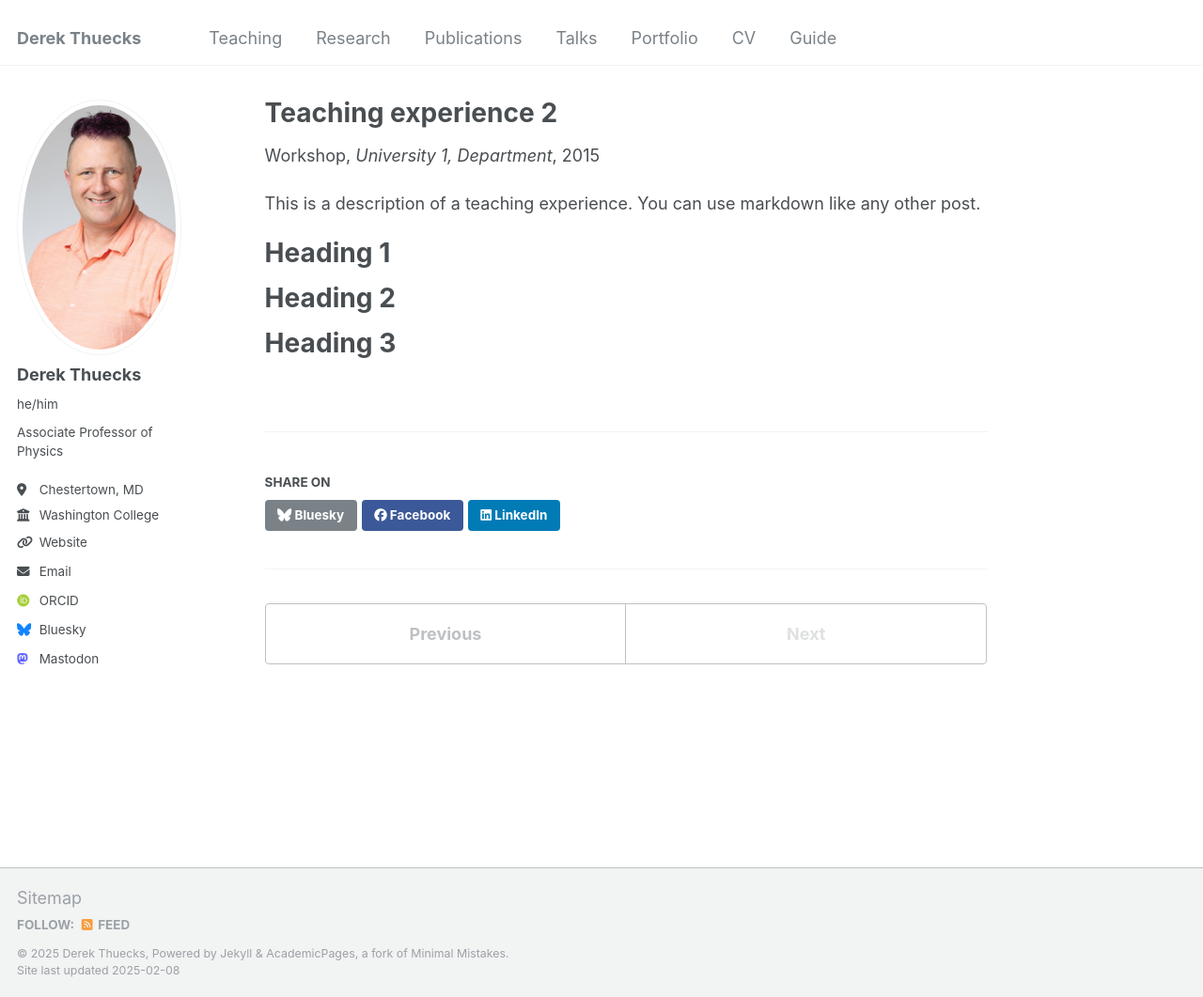
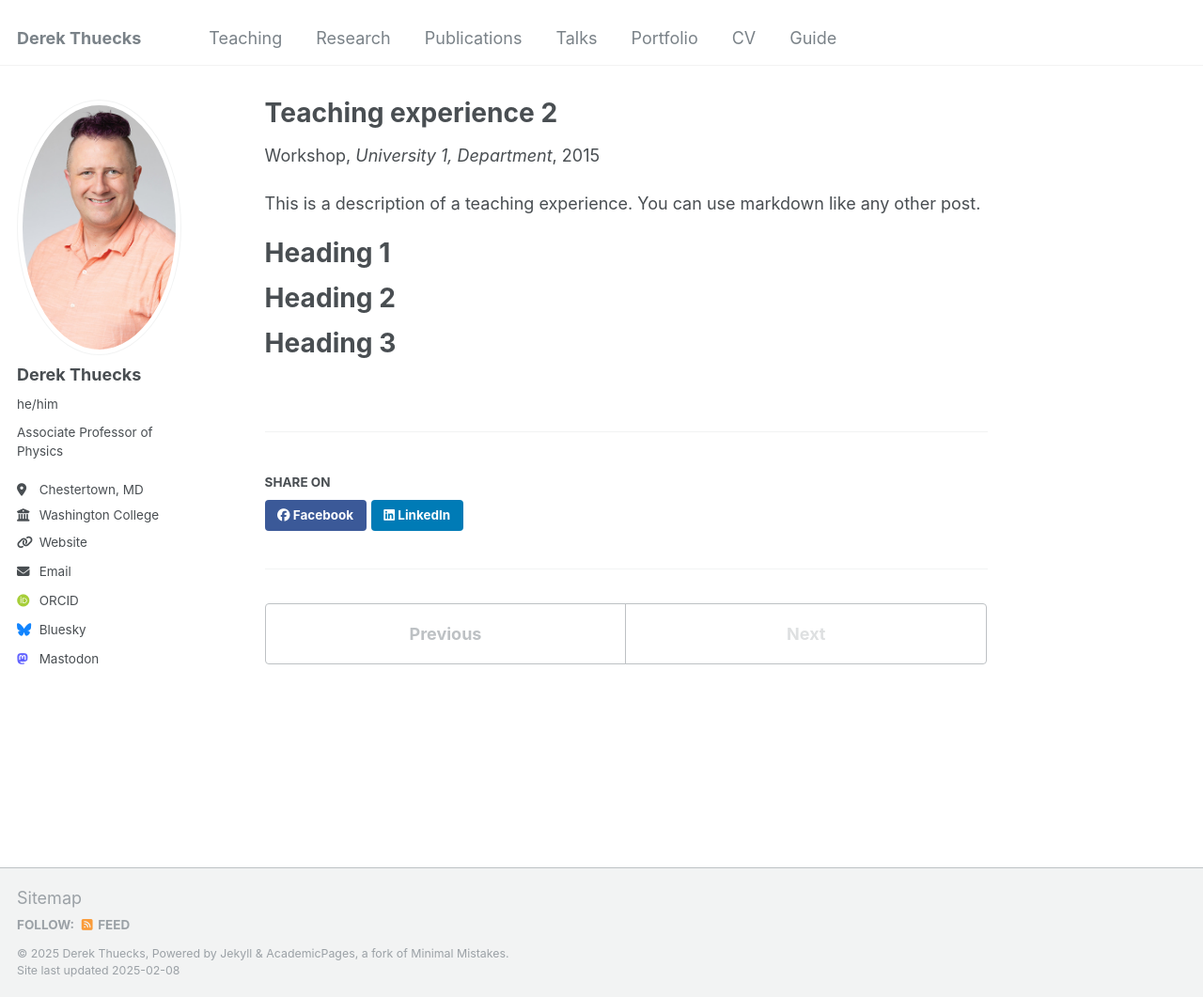
Before and after one commit to dthuecks/dthuecks.github.io, a Jekyll site: the page built from _teaching/2015-spring-teaching-2.md, in a window 1280 px wide and 1061 px high. Shown: the whole window at 94% size. Built offline with Jekyll 4.4.1, drawn with Linux system fonts in a browser that asks for light colours; some web fonts are replaced.

Commit message:
v0.1.250207n

```diff
--- a/_includes/social-share.html
+++ b/_includes/social-share.html
@@ -5,8 +5,6 @@
     <h4 class="page__share-title">{{ site.data.ui-text[site.locale].share_on_label | default: "Share on" }}</h4>
   {% endif %}
 
-  <a href="https://bsky.app/intent/compose?text={{ base_path }}{{ page.url }}" class="btn btn--x" title="{{ site.data.ui-text[site.locale].share_on_label | default: 'Share on' }} Bluesky"><i class="fa-brands fa-bluesky"></i><span> Bluesky</span></a>
-
   <a href="https://www.facebook.com/sharer/sharer.php?u={{ base_path }}{{ page.url }}" class="btn btn--facebook" title="{{ site.data.ui-text[site.locale].share_on_label | default: 'Share on' }} Facebook"><i class="fab fa-facebook" aria-hidden="true"></i><span> Facebook</span></a>
 
   <a href="https://www.linkedin.com/shareArticle?mini=true&url={{ base_path }}{{ page.url }}" class="btn btn--linkedin" title="{{ site.data.ui-text[site.locale].share_on_label | default: 'Share on' }} LinkedIn"><i class="fab fa-linkedin" aria-hidden="true"></i><span> LinkedIn</span></a>
```
